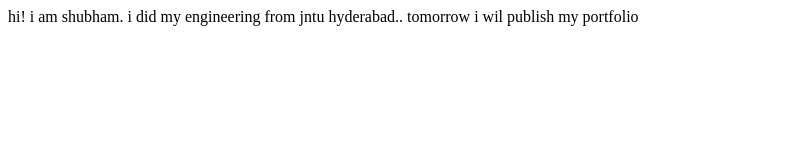
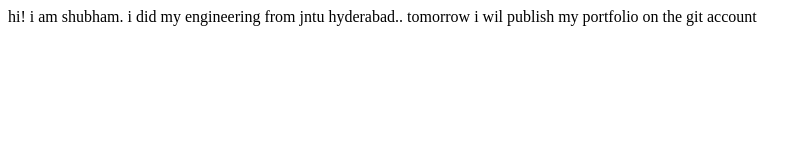
Before and after one commit to imshubham-mishra/student-name-site, a plain HTML site: page index.html in a window 1280 px wide. Shown: the whole page, without its empty margins (0-812 px from the left). Drawn offline with Linux system fonts and the light colour scheme.

Commit message:
docs:changes done in description

```diff
--- a/index.html
+++ b/index.html
@@ -9,6 +9,6 @@
 <body>
     hi! i am shubham.
     i did my engineering from jntu hyderabad..
-    tomorrow i wil publish my portfolio
+    tomorrow i wil publish my portfolio on the git account
 </body>
 </html>
```
